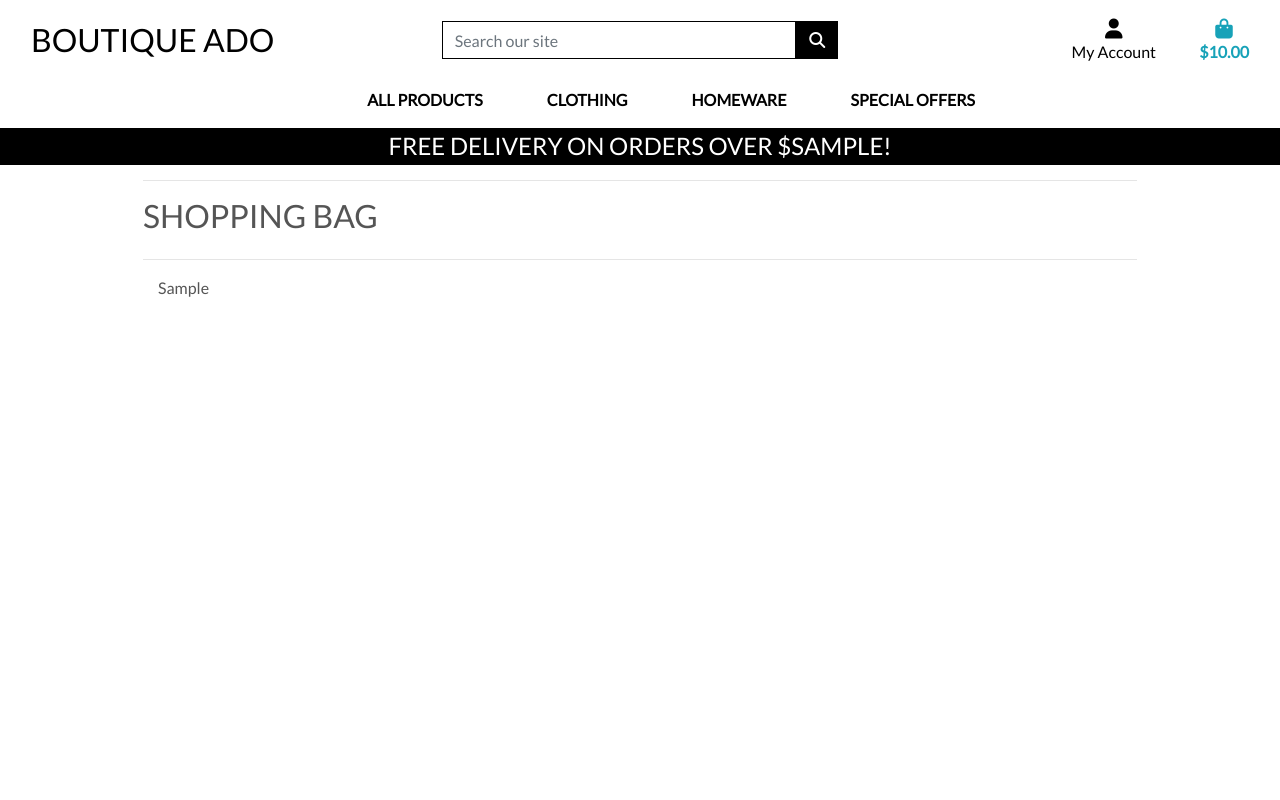
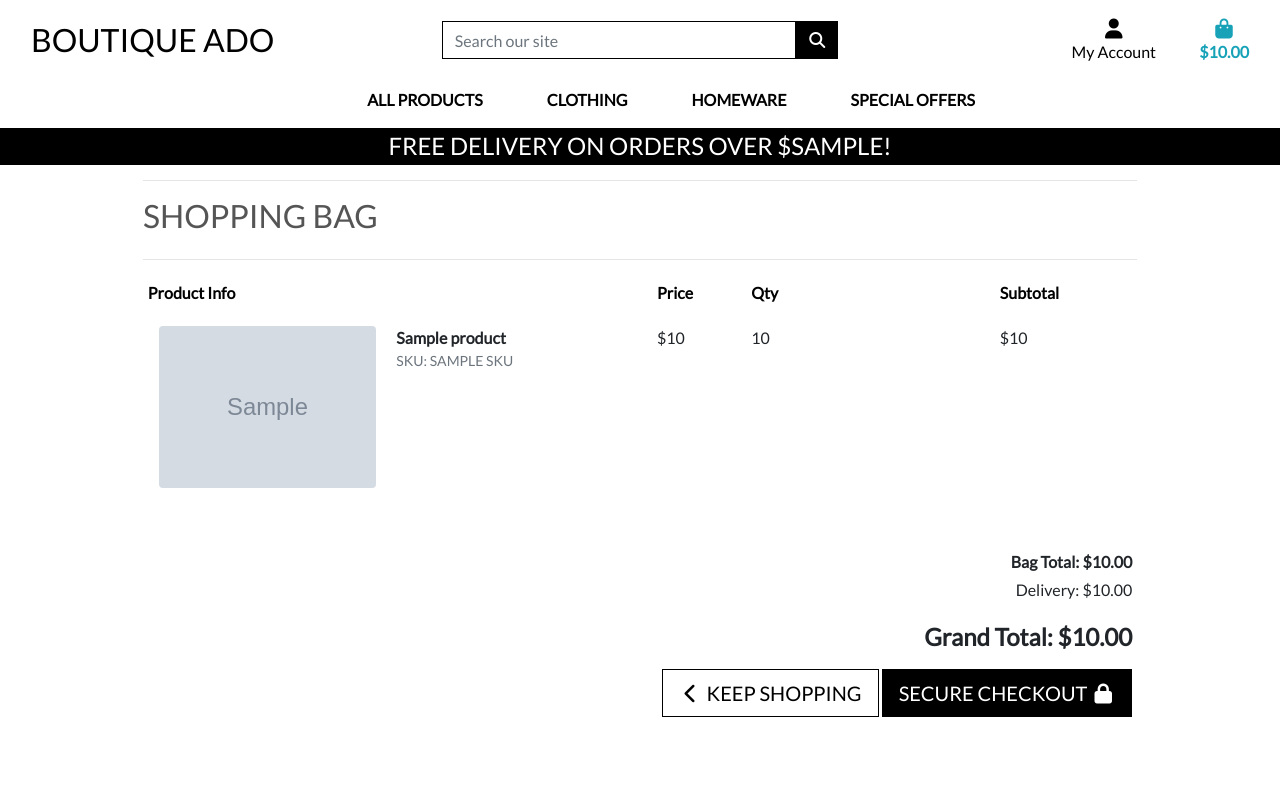
Before and after one commit to MitchDuke/boutique_ado_v1, a Django app: template bag/templates/bag/bag.html in a window 1280 px wide. Run offline with Django 3.2, Linux system fonts and the light colour scheme; the template is opened without the code that fills it: most values are stand-ins (such as "Sample title", 1, 10 or a date in 2020); grey boxes marked "Sample" are stand-in pictures; some libraries are stand-ins or nearby versions.

Commit message:
Update bag.html
Updated bag template to display bag items

```diff
--- a/bag/templates/bag/bag.html
+++ b/bag/templates/bag/bag.html
@@ -1,7 +1,7 @@
 {% extends "base.html" %}
 {% load static %}
 
-{% block page_header%}
+{% block page_header %}
     <div class="container header-container">
         <div class="row">
             <div class="col"></div>
@@ -19,14 +19,74 @@
                 <hr>
             </div>
         </div>
-        <div>
+
+        <div class="row">
             <div class="col">
                 {% if bag_items %}
                     <div class="table-responsive rounded">
-                        {{ bag_items}}
+                        <table class="table table-sm table-borderless">
+                            <thead class="text-black">
+                                <tr>
+                                    <th scope="col">Product Info</th>
+                                    <th scope="col"></th>
+                                    <th scope="col">Price</th>
+                                    <th scope="col">Qty</th>
+                                    <th scope="col">Subtotal</th>
+                                </tr>
+                            </thead>
+
+                            {% for item in bag_items %}
+                                <tr>
+                                    <td class="p-3 w-25">
+                                        <img class="img-fluid rounded" src="{{ item.product.image.url }}">
+                                    </td>
+                                    <td class="py-3">
+                                        <p class="my-0"><strong>{{ item.product.name }}</strong></p>
+                                        <p class="my-0 small text-muted">SKU: {{ item.product.sku|upper }}</p>
+                                    </td>
+                                    <td class="py-3">
+                                        <p class="my-0">${{ item.product.price }}</p>
+                                    </td>
+                                    <td class="py-3 w-25">
+                                        <p class="my-0">{{ item.quantity }}</p>
+                                    </td>
+                                    <td class="py-3">
+                                        <p class="my-0">${{ item.product.price }}</p>
+                                    </td>
+                                </tr>
+                            {% endfor %}
+                            <tr>
+                                <td colspan="5" class="pt-5 text-right">
+                                    <h6><strong>Bag Total: ${{ total|floatformat:2 }}</strong></h6>
+                                    <h6>Delivery: ${{ delivery|floatformat:2 }}</h6>
+                                    <h4 class="mt-4"><strong>Grand Total: ${{ grand_total|floatformat:2 }}</strong></h4>
+                                    {% if free_delivery_delta > 0 %}
+                                        <p class="mb-1 text-danger">
+                                            You could get free delivery by spending just <strong>${{ free_delivery_delta }}</strong> more!
+                                        </p>
+                                    {% endif %}
+                                </td>
+                            </tr>
+                            <tr>
+                                <td colspan="5" class="text-right">
+                                    <a href="{% url 'products' %}" class="btn btn-outline-black rounded-0 btn-lg">
+                                        <span class="icon">
+                                            <i class="fas fa-chevron-left"></i>
+                                        </span>
+                                        <span class="text-uppercase">Keep Shopping</span>
+                                    </a>
+                                    <a href="" class="btn btn-black rounded-0 btn-lg">
+                                        <span class="text-uppercase">Secure Checkout</span>
+                                        <span class="icon">
+                                            <i class="fas fa-lock"></i>
+                                        </span>
+                                    </a>
+                                </td>
+                            </tr>
+                        </table>
                     </div>
                 {% else %}
-                    <p class="lead mb-5">Your bag is empty</p>
+                    <p class="lead mb-5">Your bag is empty.</p>
                     <a href="{% url 'products' %}" class="btn btn-outline-black rounded-0 btn-lg">
                         <span class="icon">
                             <i class="fas fa-chevron-left"></i>
```
